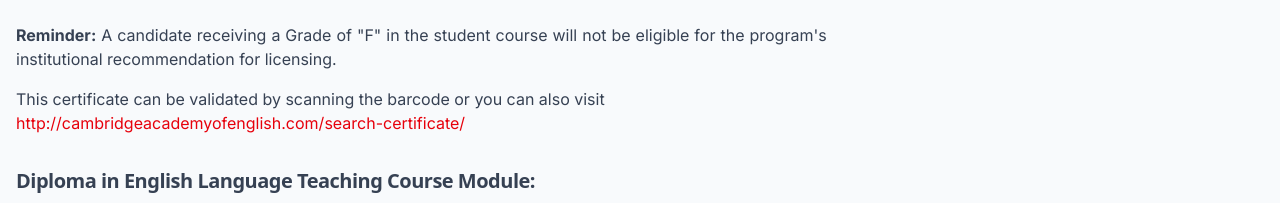
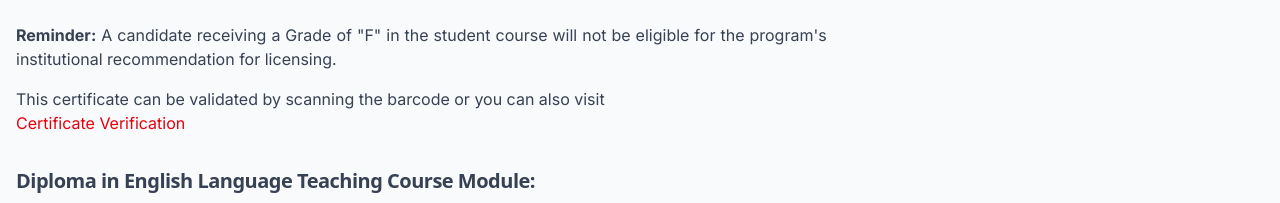
Before and after one commit to Utsavthesiya146/cambridgeacademyofenglish, a Next.js app: page /courses/Diploma-in-English-Language in a window 1280 px wide. Shown: the part 2212-2415 px from the top of the page. Built offline with nearby package versions, Linux system fonts and the light colour scheme.

Commit message:
Fix broken search-certificate link on Diploma course page

```diff
--- a/src/app/courses/Diploma-in-English-Language/page.tsx
+++ b/src/app/courses/Diploma-in-English-Language/page.tsx
@@ -107,7 +107,7 @@ export default function DiplomaEnglishPage() {
 
               <p className="mb-6 text-base text-justify">
                 This certificate can be validated by scanning the barcode or you can also visit<br />
-                <Link href="/search-certificate" className="text-red-600 hover:underline">http://cambridgeacademyofenglish.com/search-certificate/</Link>
+                <Link href="/certificate" className="text-red-600 hover:underline">Certificate Verification</Link>
               </p>
 
               <h3 className="text-xl font-bold mt-8 mb-4">Diploma in English Language Teaching Course Module:</h3>
```
